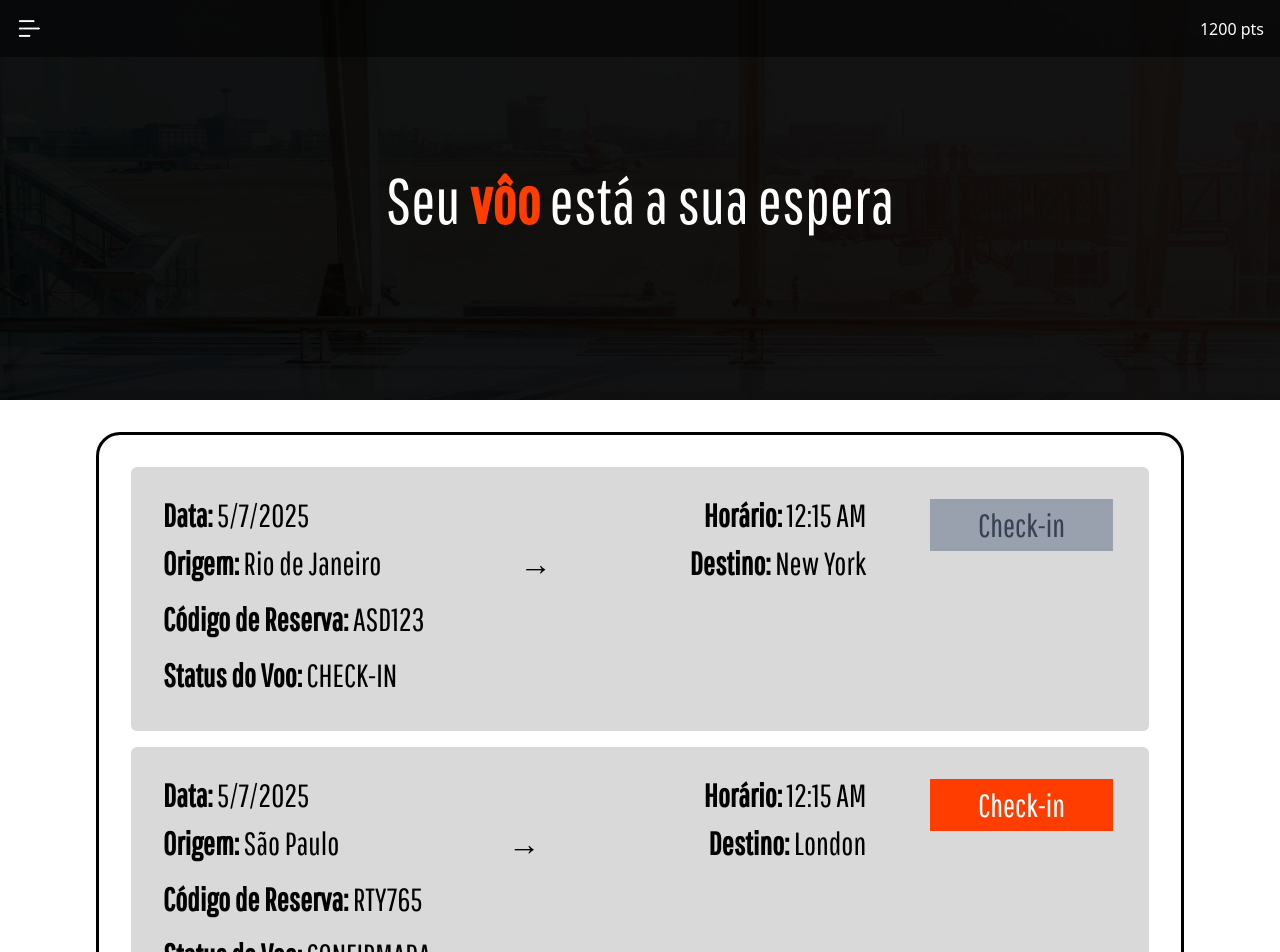
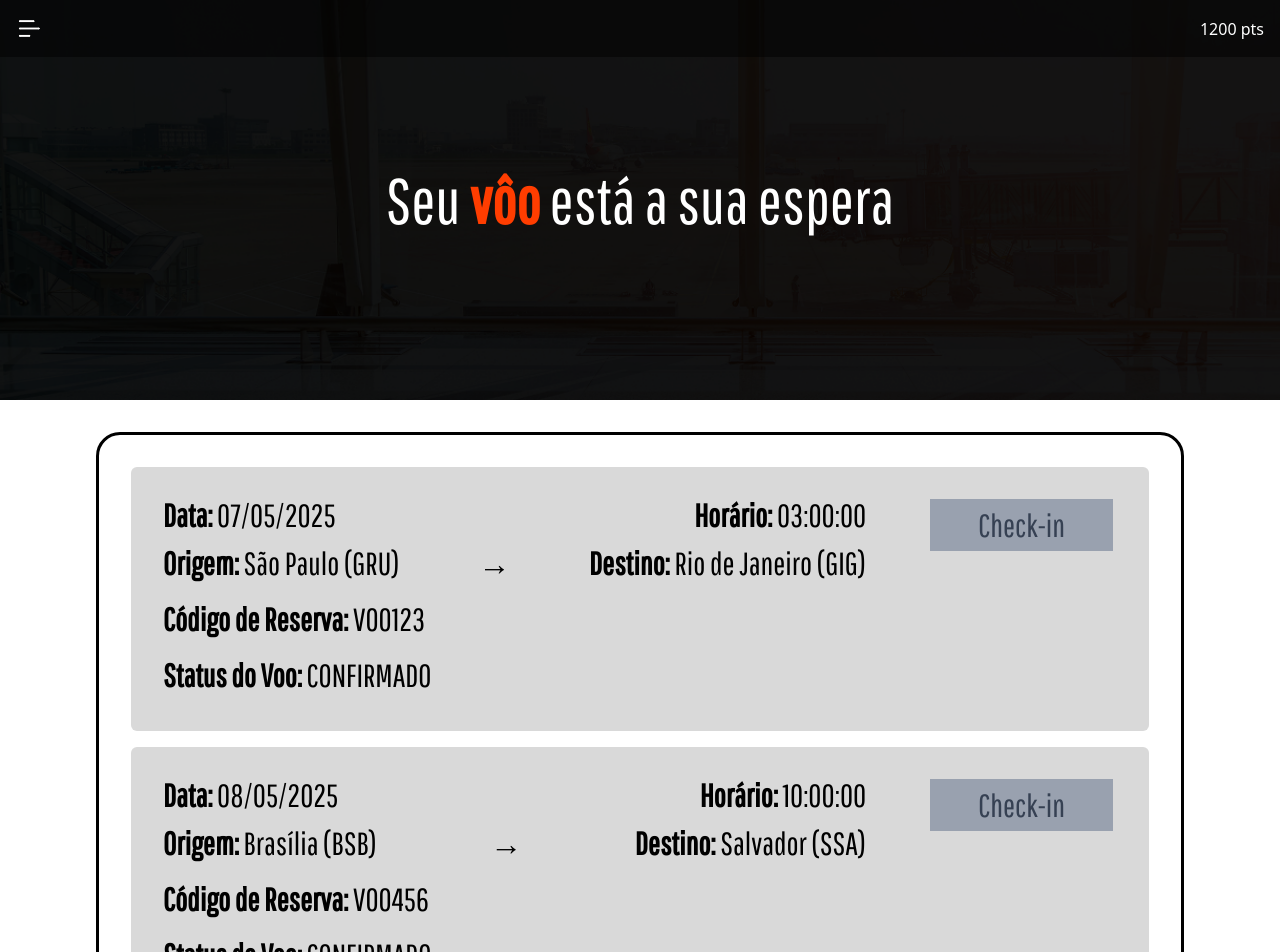
Before and after one commit to rodrigovalest/TADS-DAC-empresa-aerea, a Next.js app in the folder frontend/: page /check-in in a window 1280 px wide. Shown: the top 952 px of the page. Built offline with nearby package versions, Linux system fonts and the light colour scheme.

Commit message:
refactor : Altera a interface de Flight Começa a usar as interfaces de Flight vindo do types/interfaces.ts

```diff
--- a/frontend/src/app/check-in/page.tsx
+++ b/frontend/src/app/check-in/page.tsx
@@ -1,42 +1,90 @@
 "use client";
 
-import React, { useState } from 'react';
-import '../../app/globals.css';
+import React, { useState } from "react";
+import "../../app/globals.css";
 import Header from "../../components/Header";
-import HeaderBanner from '@/components/HeaderBanner';
-import TravelCardCheckIn from '@/components/TravelCardCheckIn';
-import { Flight } from '../interfaces/flight';
+import HeaderBanner from "@/components/HeaderBanner";
+import TravelCardCheckIn from "@/components/TravelCardCheckIn";
+import { Flight, Reservation } from "@/types/interfaces";
 
-const mockFlights: Flight[] = [
+// Interface para combinar dados do voo e da reserva
+interface ReservationWithFlightDetails {
+  reservation: Reservation;
+  flight: Flight;
+}
+
+const mockFlights: ReservationWithFlightDetails[] = [
   {
-    id: '1',
-    destination: "New York",
-    dateTime: new Date(new Date().getTime() + 3 * 60 * 60 * 1000).toISOString(),
-    flightStatus: "CHECK-IN",
-    code: 'ASD123',
-    origin: 'Rio de Janeiro',
-    amountSpent: 0,
-    milesSpent: 0
+    reservation: {
+      id: "r1",
+      code: "VOO123",
+      flightId: "f1",
+      status: "CHECK-IN",
+    },
+    flight: {
+      id: "f1",
+      date: "2025-05-07",
+      time: "03:00:00",
+      origin: "São Paulo (GRU)",
+      destination: "Rio de Janeiro (GIG)",
+      status: "CONFIRMADO",
+      value: 4500,
+      miles: 300,
+    },
   },
   {
-    id: '2',
-    destination: "London",
-    dateTime: new Date(new Date().getTime() + 3 * 60 * 60 * 1000).toISOString(),
-    flightStatus: "CONFIRMADA",
-    code: 'RTY765',
-    origin: 'São Paulo',
-    amountSpent: 0,
-    milesSpent: 0
+    reservation: {
+      id: "r2",
+      code: "VOO456",
+      flightId: "f2",
+      status: "CHECK-IN",
+    },
+    flight: {
+      id: "f2",
+      date: "2025-05-08",
+      time: "10:00:00",
+      origin: "Brasília (BSB)",
+      destination: "Salvador (SSA)",
+      status: "CONFIRMADO",
+      value: 3200,
+      miles: 200,
+    },
   },
   {
-    id: '3',
-    destination: "Tokyo",
-    dateTime: new Date(new Date().getTime() + 3 * 60 * 60 * 1000).toISOString(),
-    flightStatus: "CONFIRMADA",
-    code: 'JHG934',
-    origin: 'Curitiba',
-    amountSpent: 0,
-    milesSpent: 0
+    reservation: {
+      id: "r3",
+      code: "VOO789",
+      flightId: "f3",
+      status: "CHECK-IN",
+    },
+    flight: {
+      id: "f3",
+      date: "2025-05-07",
+      time: "15:00:00",
+      origin: "Rio de Janeiro (GIG)",
+      destination: "São Paulo (GRU)",
+      status: "CONFIRMADO",
+      value: 5000,
+      miles: 400,
+    },
+  },
+  {
+    reservation: {
+      id: "r4",
+      code: "VOO101",
+      flightId: "f4",
+      status: "CHECK-IN",
+    },
+    flight: {
+      id: "f4",
+      date: "2025-05-30",
+      time: "18:00:00",
+      origin: "São Paulo (GRU)",
+      destination: "Belo Horizonte (CNF)",
+      status: "CONFIRMADO",
+      value: 2500,
+      miles: 150,
+    },
   },
 ];
 
@@ -46,15 +94,20 @@ const CheckInPage: React.FC = () => {
   const handleCheckIn = (code: string) => {
     setFlights((prevFlights) =>
       prevFlights.map((flight) =>
-        flight.code === code ? { ...flight, flightStatus: "CHECK-IN" } : flight
+        flight.reservation.code === code
+          ? { ...flight, flightStatus: "CHECK-IN" }
+          : flight
       )
     );
   };
 
   const upcomingFlights = flights.filter((flight) => {
     const now = new Date();
-    const dateTime = new Date(flight.dateTime);
-    return dateTime > now && dateTime <= new Date(now.getTime() + 48 * 60 * 60 * 1000);
+    const dateTime = new Date(`${flight.flight.date}T${flight.flight.time}`);
+    return (
+      dateTime > now &&
+      dateTime <= new Date(now.getTime() + 48 * 60 * 60 * 1000)
+    );
   });
 
   return (
@@ -63,7 +116,11 @@ const CheckInPage: React.FC = () => {
       <HeaderBanner htmlContent="Seu <span class='text-[#FF3D00] font-bold'>vôo</span> está a sua espera" />
       <div className="rounded-3xl border-3 w-[85vw] border-black mx-auto mt-8 bg-white p-4">
         {upcomingFlights.map((flight) => (
-            <TravelCardCheckIn key={flight.id} flight={flight} onCheckIn={handleCheckIn} />
+          <TravelCardCheckIn
+            key={flight.reservation.id}
+            flight={flight}
+            onCheckIn={handleCheckIn}
+          />
         ))}
       </div>
     </div>
--- a/frontend/src/components/TravelCardCheckIn.tsx
+++ b/frontend/src/components/TravelCardCheckIn.tsx
@@ -1,25 +1,37 @@
-'use client';
-import React from 'react';
-import '../app/globals.css';
-import { Flight } from '@/app/interfaces/flight';
+"use client";
+import React from "react";
+import "../app/globals.css";
+import { Flight, Reservation } from "@/types/interfaces";
+
+// Interface para combinar dados do voo e da reserva
+interface ReservationWithFlightDetails {
+  reservation: Reservation;
+  flight: Flight;
+}
 
 interface TravelCardCheckInProps {
-  flight: Flight;
+  flight: ReservationWithFlightDetails;
   onCheckIn: (code: string) => void;
 }
 
-const TravelCardCheckIn: React.FC<TravelCardCheckInProps> = ({ flight, onCheckIn }) => {
-  const departureDate = new Date(flight.dateTime);
+const TravelCardCheckIn: React.FC<TravelCardCheckInProps> = ({
+  flight,
+  onCheckIn,
+}) => {
+  const departureDate = new Date(flight.flight.date);
+  const departureTime = flight.flight.time;
 
   const handleCheckIn = (code: string) => {
     onCheckIn(code);
     alert("O check-in do voo foi realizado com sucesso!");
-    flight.flightStatus = "CHECK-IN";
+    flight.reservation.status = "CHECK-IN";
   };
 
   return (
-    <div className="rounded-md px-8 pt-6 pb-8 m-4 bg-[#D9D9D9]"
-      style={{ fontFamily: 'Pathway Gothic One, sans-serif' }}>
+    <div
+      className="rounded-md px-8 pt-6 pb-8 m-4 bg-[#D9D9D9]"
+      style={{ fontFamily: "Pathway Gothic One, sans-serif" }}
+    >
       <div className="flex text-[32px]">
         <div className="flex flex-4/5 pr-15 flex-row">
           <div className="flex min-w-[100%] flex-col justify-between">
@@ -27,39 +39,43 @@ const TravelCardCheckIn: React.FC<TravelCardCheckInProps> = ({ flight, onCheckIn
               <div>
                 <p>
                   <span className="font-semibold">Data: </span>
-                                {departureDate.toLocaleDateString()}
+                  {departureDate.toLocaleDateString("pt-BR", {
+                    year: "numeric",
+                    month: "2-digit",
+                    day: "2-digit",
+                  })}
                 </p>
               </div>
               <div>
                 <p>
                   <span className="font-semibold">Horário: </span>
-                                {departureDate.toLocaleTimeString([], { hour: '2-digit', minute: '2-digit' })}
+                  {departureTime}
                 </p>
               </div>
             </div>
             <div className="flex justify-between">
               <p>
                 <span className="font-semibold">Origem: </span>
-                            {flight.origin}
+                {flight.flight.origin}
               </p>
               <p>
                 <span className="font-semibold">→</span>
               </p>
               <p>
                 <span className="font-semibold">Destino: </span>
-                            {flight.destination}
+                {flight.flight.destination}
               </p>
             </div>
             <div className="mt-2">
               <p>
                 <span className="font-semibold">Código de Reserva: </span>
-                            {flight.code}
+                {flight.reservation.code}
               </p>
             </div>
             <div className="mt-2">
               <p>
                 <span className="font-semibold">Status do Voo: </span>
-                            {flight.flightStatus}
+                {flight.flight.status}
               </p>
             </div>
           </div>
@@ -68,12 +84,12 @@ const TravelCardCheckIn: React.FC<TravelCardCheckInProps> = ({ flight, onCheckIn
           <div className="flex flex-col">
             <button
               className={`my-2 py-0.5 px-12 rounded-[15] hover:cursor-pointer ${
-                        flight.flightStatus === "CHECK-IN"
+                flight.reservation.status === "CHECK-IN"
                   ? "bg-gray-400 text-gray-700 cursor-not-allowed"
                   : "hover:bg-[rgba(255,61,0,0.54)] bg-[#FF3D00] text-white"
               }`}
-                      onClick={() => handleCheckIn(flight.code)}
-                      disabled={flight.flightStatus === "CHECK-IN"}
+              onClick={() => handleCheckIn(flight.reservation.code)}
+              disabled={flight.reservation.status === "CHECK-IN"}
             >
               Check-in
             </button>
```
Also changed, not shown: frontend/src/app/interfaces/flight.ts (deleted, +0 -9 lines), frontend/src/app/interfaces/trip.ts (deleted, +0 -7 lines), frontend/src/components/TripsTable.tsx (+29 -29 lines). Lines whose indentation alone changed are shown as unchanged.
